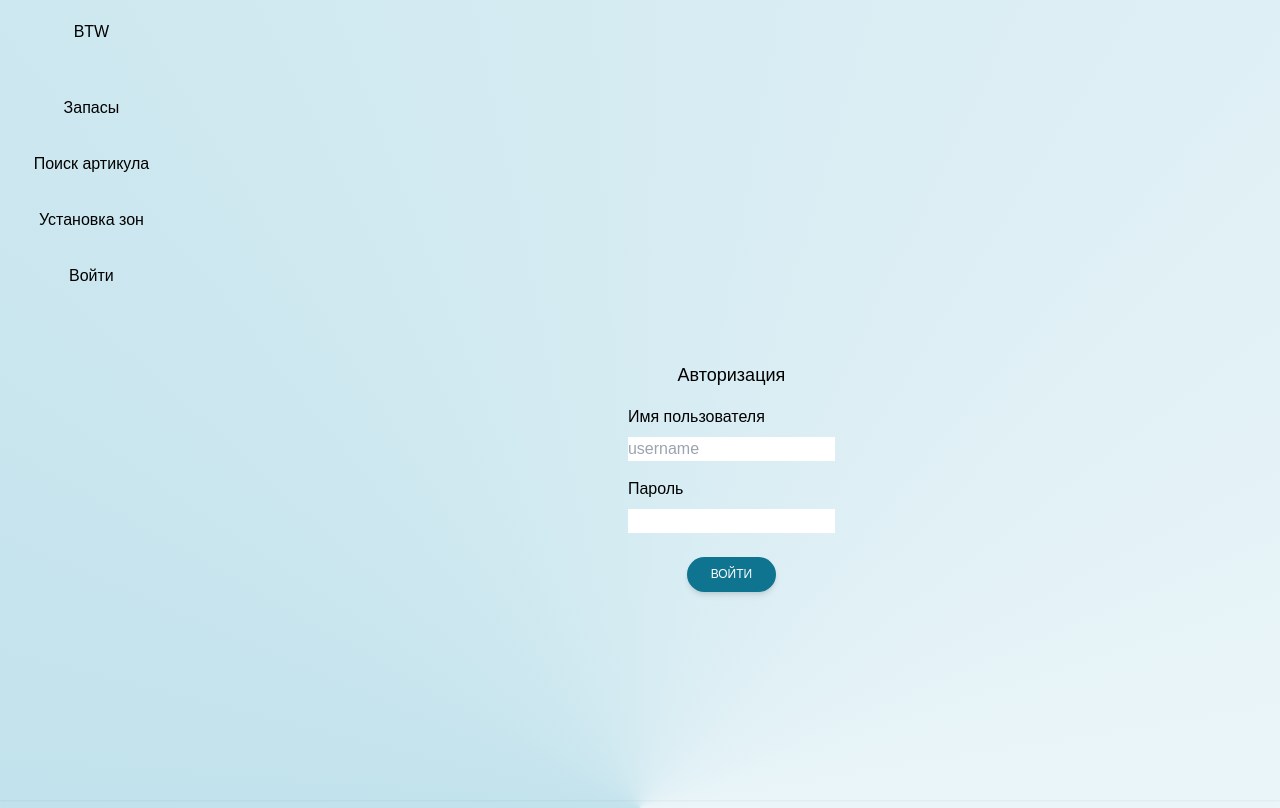
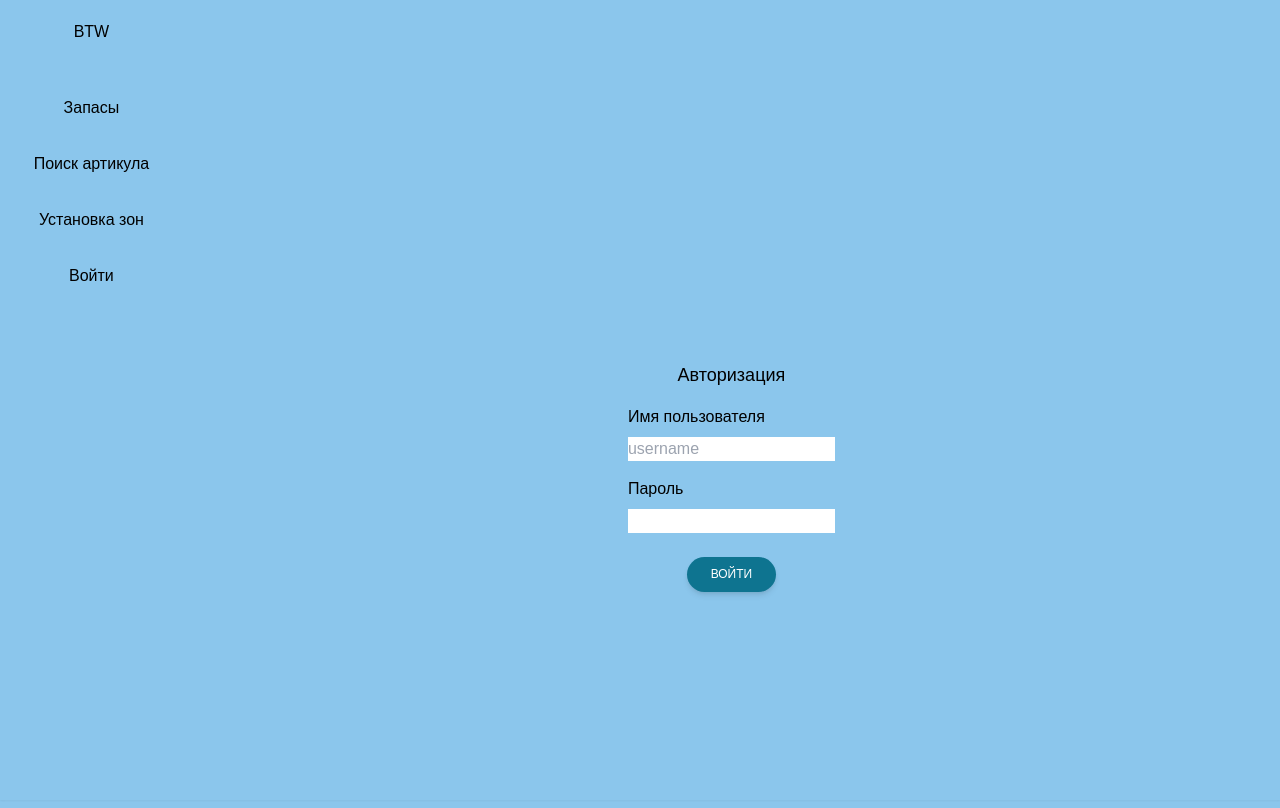
Before and after one commit to PlatenPrime/btw-client, a React (Create React App) app: page /login in a window 1280 px wide. Built offline with nearby package versions, Linux system fonts and the light colour scheme; no server answers; what tw-elements would draw is missing.

Commit message:
Update index.css

```diff
--- a/src/index.css
+++ b/src/index.css
@@ -8,8 +8,8 @@
 body {
 
 	font-family: 'Poppins', sans-serif;
-	/* background-color: #8BC6EC; */
-background: conic-gradient(from .5turn at bottom center, lightblue, white);
+	 background-color: #8BC6EC;
+
 
 
 
```
